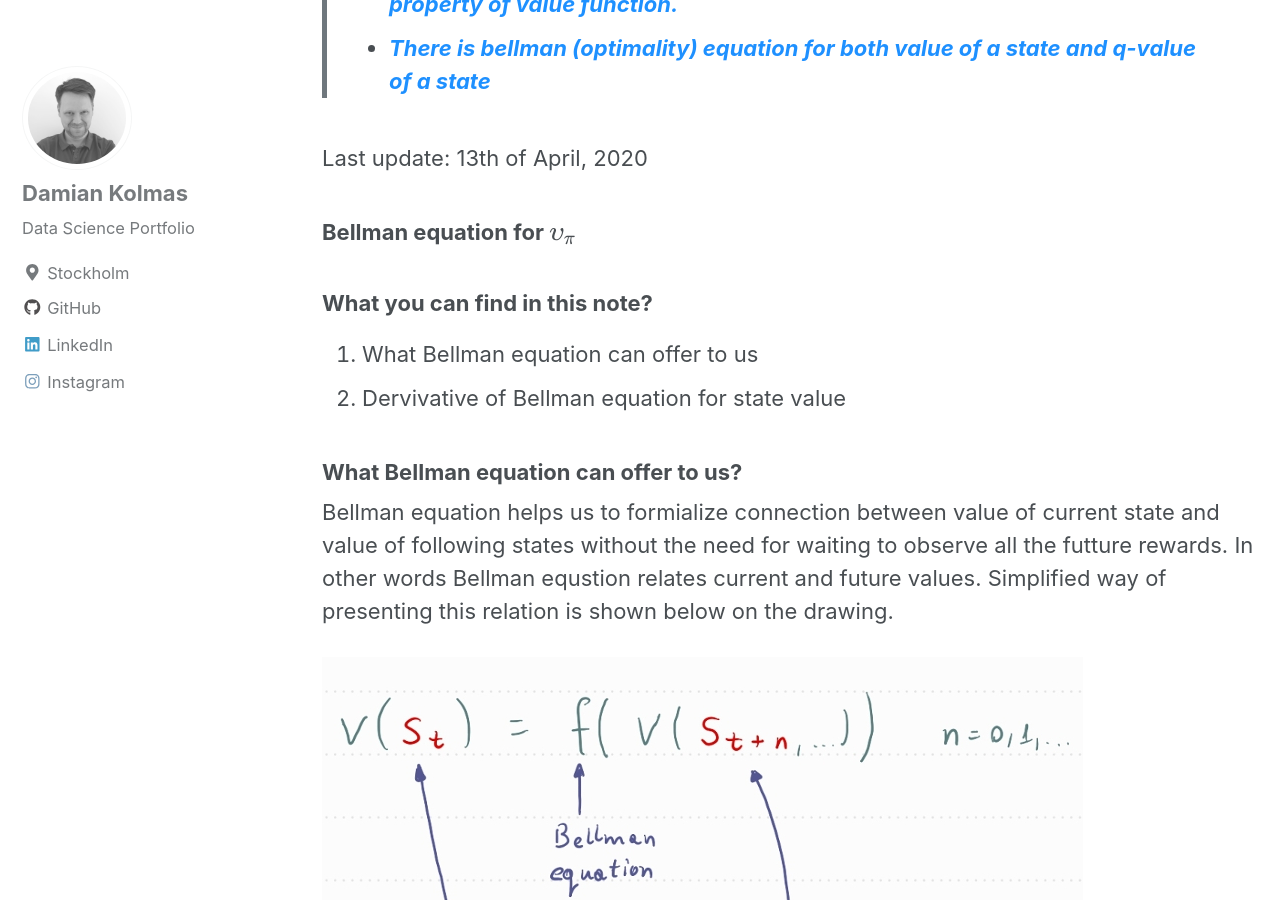
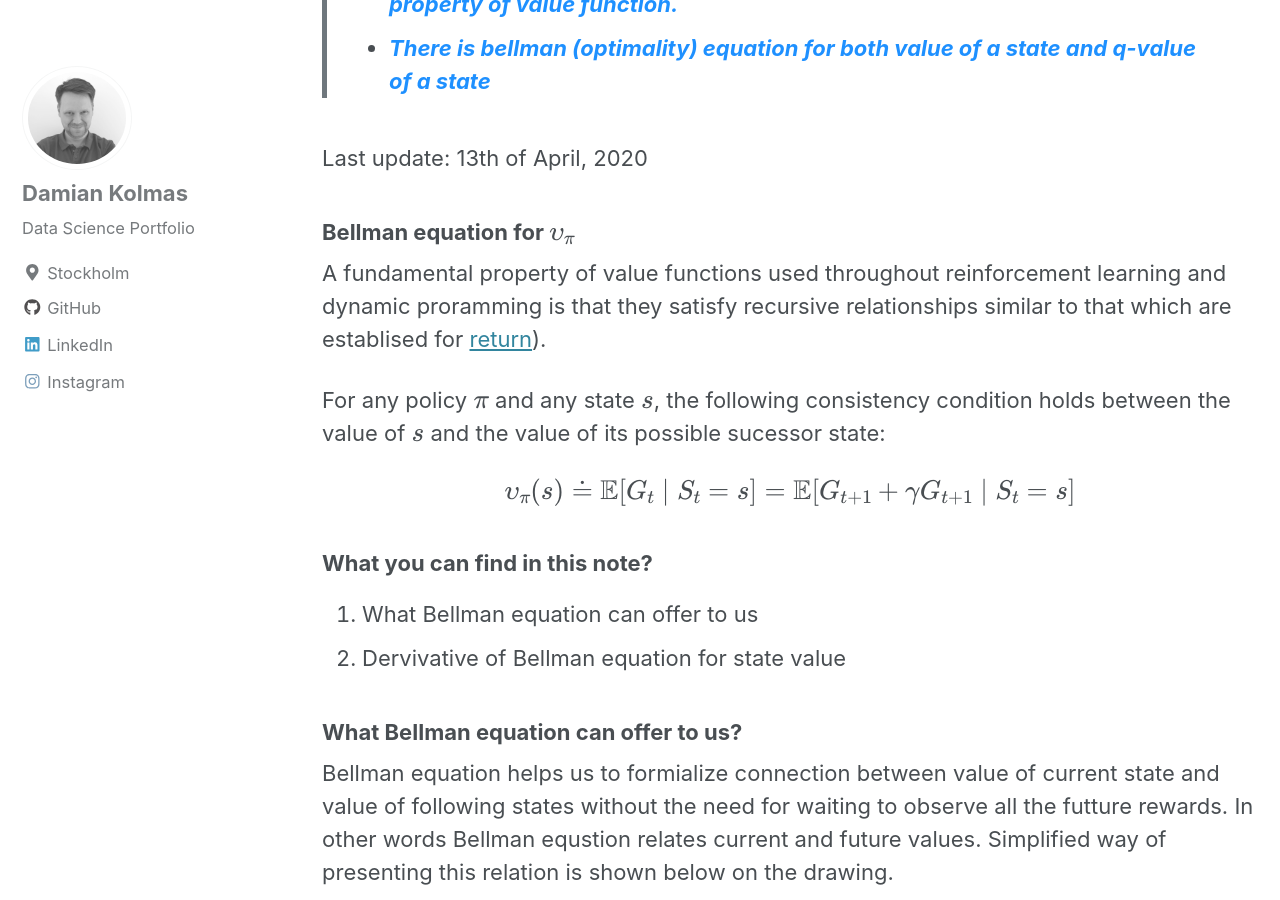
Before and after one commit to DKolmas/DKolmas.github.io, a Jekyll site: the page built from _posts/2020-01-07-Bellman-Equations-Introduction.md, in a window 1280 px wide and 900 px high, scrolled down 494 px. Built offline with Jekyll 4.4.1, drawn with Linux system fonts in a browser that asks for light colours; cached includes are drawn as plain includes; formulas are drawn with MathJax 3.

Commit message:
editing post

```diff
--- a/_posts/2020-01-07-Bellman-Equations-Introduction.md
+++ b/_posts/2020-01-07-Bellman-Equations-Introduction.md
@@ -17,6 +17,13 @@ classes: wide
 Last update: 13th of April, 2020
 
 ### Bellman equation for $$\upsilon_{\pi}$$
+
+A fundamental property of value functions used throughout reinforcement learning and dynamic proramming is that they satisfy recursive relationships similar to that which are establised for [return](http://www.damiankolmas.com/rl/Rewards/)).
+
+For any policy $$\pi$$ and any state $$s$$, the following consistency condition holds between the value of $$s$$ and the value of its possible sucessor state:
+
+$$\upsilon_{\pi}(s) \doteq \mathbb{E}[G_t \mid S_t = s ] = \\
+\mathbb{E}[G_{t+1}+\gamma G_{t+1} \mid S_t = s ]$$
 
 ### What you can find in this note?
 1. What Bellman equation can offer to us
```
